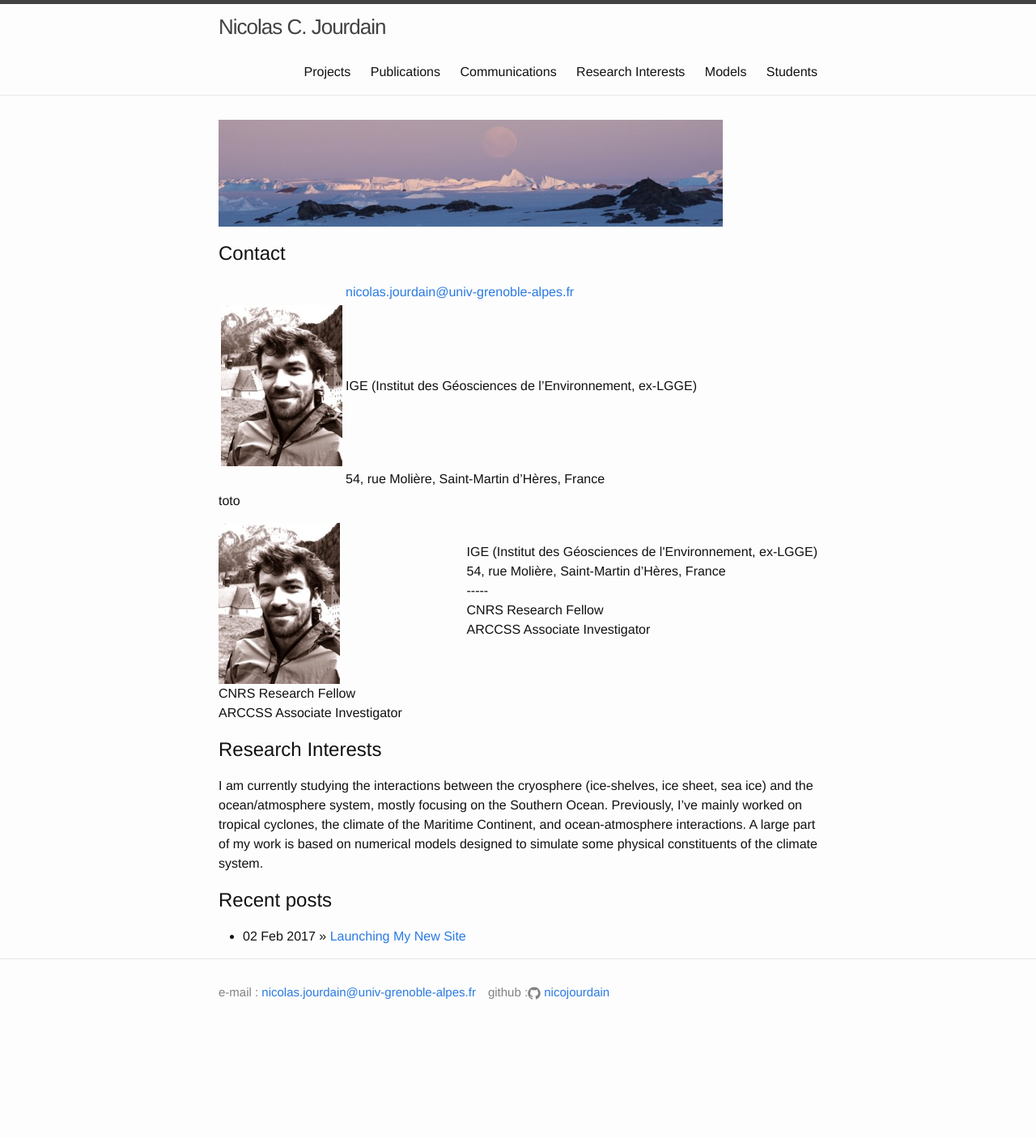
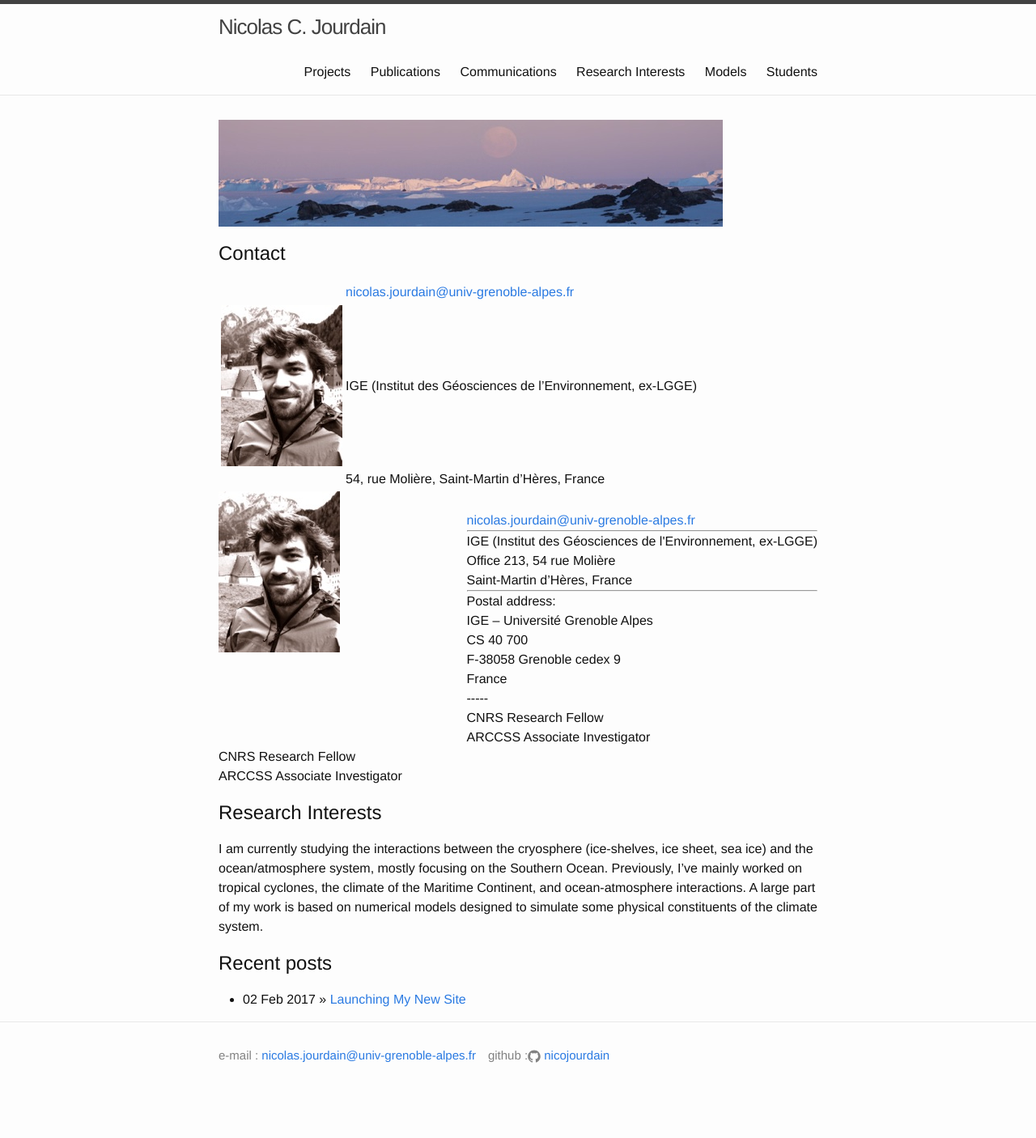
Before and after one commit to nicojourdain/nicojourdain.github.io, a Jekyll site: the page built from index.md, in a window 1280 px wide. Shown: the whole page at 81% size. Built offline with Jekyll 4.4.1, drawn with Linux system fonts in a browser that asks for light colours; before the commit the page ends 1328 px from its top, so only the background shows below that.

Commit message:
fix home

```diff
--- a/index.md
+++ b/index.md
@@ -10,7 +10,6 @@ layout: default
 | ![myface]({{site.baseurl}}/img/photo_nico-filtered.jpg) | IGE (Institut des Géosciences de l'Environnement, ex-LGGE) |
 |                                                         | 54, rue Molière, Saint-Martin d’Hères, France              |
 
-toto
 
 {::nomarkdown}
 <div style="float:left">
@@ -18,8 +17,17 @@ toto
 </div>
 <div style="float:right">
 <mailto:nicolas.jourdain@univ-grenoble-alpes.fr><br>
+<a href="mailto:nicolas.jourdain@univ-grenoble-alpes.fr">nicolas.jourdain@univ-grenoble-alpes.fr</a><br>
+<hr>
 IGE (Institut des Géosciences de l'Environnement, ex-LGGE)<br>
-54, rue Molière, Saint-Martin d’Hères, France<br>
+Office 213, 54 rue Molière<br>
+Saint-Martin d’Hères, France<br>
+<hr>
+Postal address:<br>
+IGE – Université Grenoble Alpes<br>
+CS 40 700<br>
+F-38058 Grenoble cedex 9<br>
+France<br>
 -----<br>
 CNRS Research Fellow<br>
 ARCCSS Associate Investigator<br>
```
